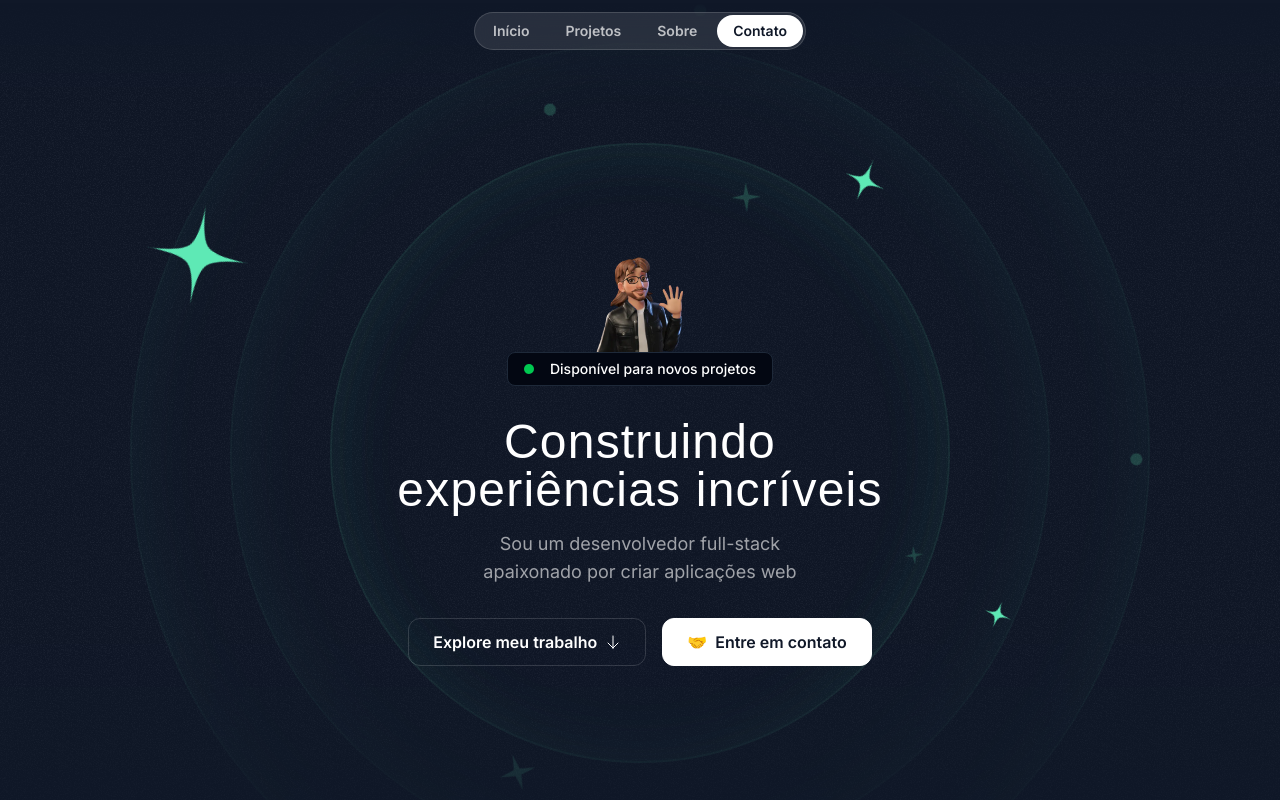
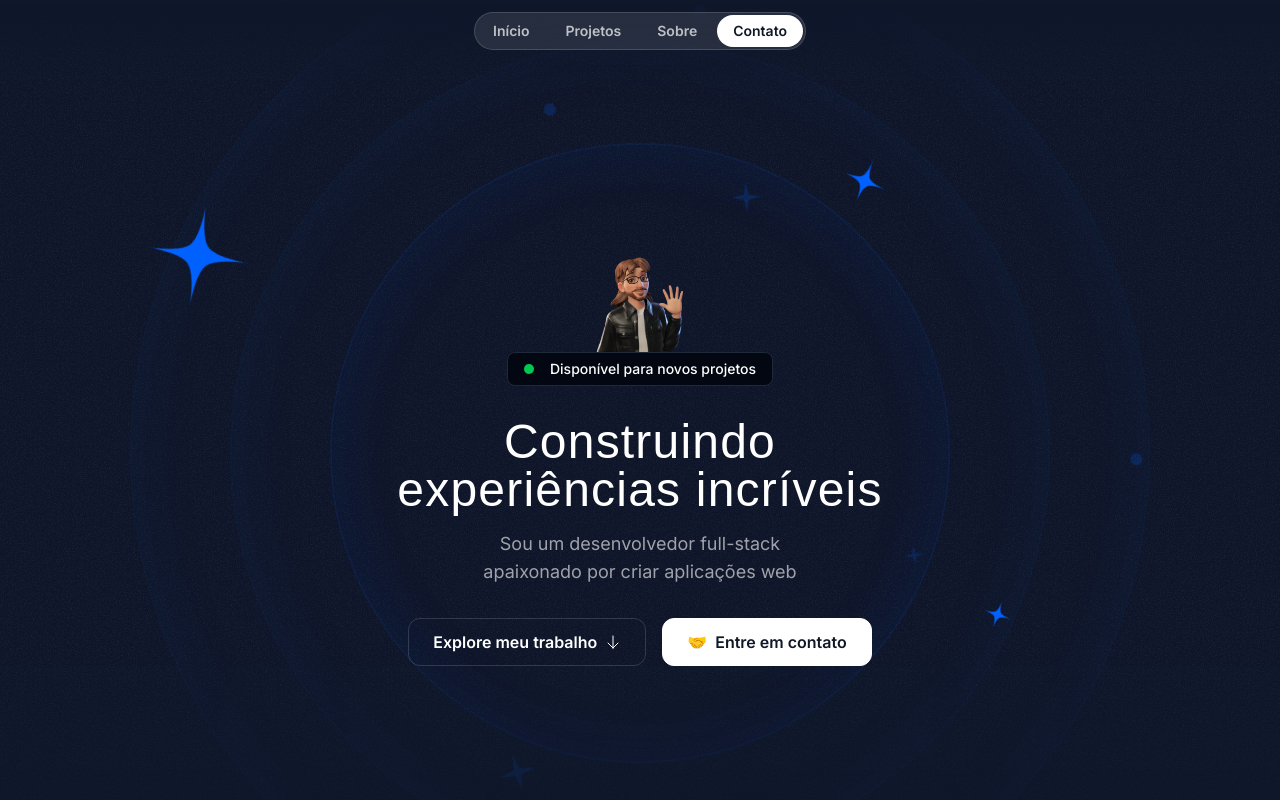
Before and after one commit to marquesmaycon/my-portfolio-2.0, a Next.js app: page / in a window 1280 px wide. Shown: the top 800 px of the page. Built offline with nearby package versions, Linux system fonts and the light colour scheme; a web font is replaced by a local one.

Commit message:
colors update

```diff
--- a/app/globals.css
+++ b/app/globals.css
@@ -1,15 +1,11 @@
 @import "tailwindcss";
 
-:root {
-  --background: #ffffff;
-  --foreground: #171717;
-}
+@theme inline {
+  --color-background: var(--color-slate-900);
+  --color-card: var(--color-slate-800);
 
-@theme inline {
-  --color-background: var(--background);
-  --color-foreground: var(--foreground);
-  --color-primary: var(--color-emerald-300);
-  --color-secondary: var(--color-sky-400);
+  --color-primary: #0061ff;
+  --color-secondary: #60efff;
 
   --font-sans: var(--font-sans);
   --font-serif: var(--font-serif);
--- a/app/layout.tsx
+++ b/app/layout.tsx
@@ -32,7 +32,7 @@ export default function RootLayout({
         className={twMerge(
           inter.variable,
           calistoga.variable,
-          "bg-gray-900 text-white antialiased font-sans",
+          "bg-background text-white antialiased font-sans",
         )}
       >
         {children}
--- a/components/card.tsx
+++ b/components/card.tsx
@@ -9,7 +9,7 @@ export function Card({ className, children, ...props }: CardProps) {
   return (
     <div
       className={twMerge(
-        "bg-gray-800 rounded-3xl relative z-0 overflow-hidden after:content-[''] after:absolute after:inset-0 after:z-10 after:outline-2 after:-outline-offset-2 after:rounded-3xl after:outline-white/20 after:pointer-events-none",
+        "bg-card rounded-3xl relative z-0 overflow-hidden after:content-[''] after:absolute after:inset-0 after:z-10 after:outline-2 after:-outline-offset-2 after:rounded-3xl after:outline-white/20 after:pointer-events-none",
         className,
       )}
       {...props}
--- a/components/sections/contact.tsx
+++ b/components/sections/contact.tsx
@@ -36,7 +36,7 @@ export function Contact() {
               >
                 <button
                   type="button"
-                  className="text-white inline-flex items-center justify-center px-6 h-12 rounded-xl gap-2 w-[240px] cursor-pointer bg-gray-900 hover:bg-white/10 hover:backdrop-blur-lg transition-all duration-300 border border-gray-900/50 hover:border-white/50"
+                  className="text-white inline-flex items-center justify-center px-6 h-12 rounded-xl gap-2 w-[240px] cursor-pointer bg-gray-900 hover:bg-primary/20 hover:backdrop-blur-lg transition-all duration-300 border border-gray-900/50 hover:border-white/50"
                 >
                   <span className="font-semibold">Entre em contato</span>
                   <ArrowUpRight className="size-4" />
@@ -45,7 +45,7 @@ export function Contact() {
               <button
                 type="button"
                 onClick={copyEmailToClipboard}
-                className="border border-white/50 px-4 py-2 rounded-xl w-[240px] text-center text-sm font-semibold cursor-pointer hover:bg-primary/10 hover:backdrop-blur-sm transition-all duration-300 text-white h-12"
+                className="border border-white/50 px-4 py-2 rounded-xl w-[240px] text-center text-sm font-semibold cursor-pointer hover:bg-primary/20 bg-primary/10 backdrop-blur-sm transition-all duration-300 text-white h-12"
               >
                 {copied ? "E-mail copiado!" : "mayconmarquesh@gmail.com"}
               </button>
```
Also changed, not shown: 1 other file (tests, documents, lock files or other folders).
